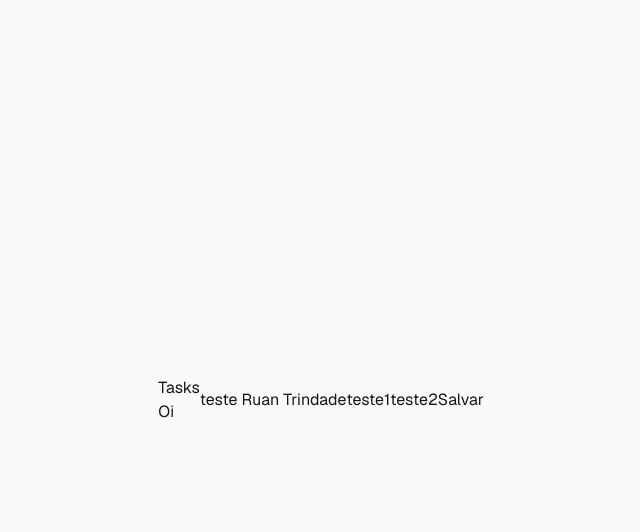
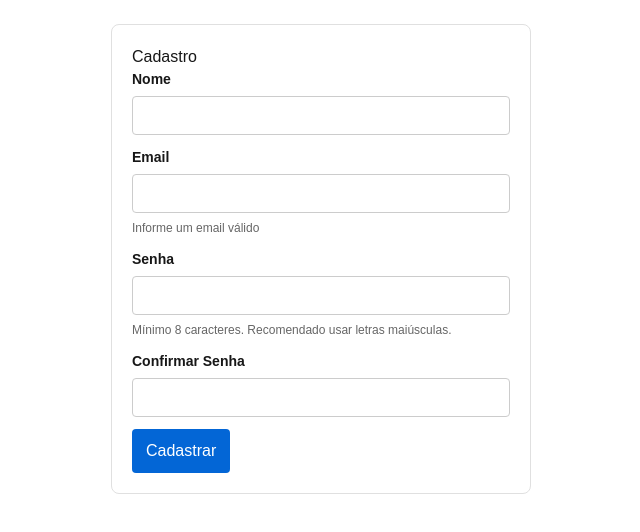
Before and after one commit to appeasytaskmanager/app-taskeasy, a Next.js app: page / in a window 1280 px wide. Shown: the top 532 px of the page, without its empty margins (319-959 px from the left). Built offline with nearby package versions, Linux system fonts and the light colour scheme.

Commit message:
tela de cadastro validators

```diff
--- a/src/app/page.tsx
+++ b/src/app/page.tsx
@@ -1,77 +1,249 @@
 "use client";
-import Image from "next/image";
-import { Button } from "./components/ui/Button";
-import { Task } from "./components/view/Tasks";
+import React, { JSX, useState } from "react";
 
-export default function Home() {
-  function click() {
-    alert("olaaa");
+type FormState = {
+    nome: string;
+    email: string;
+    senha: string;
+    confirmarSenha: string;
+};
+
+const emailRegex = /^[^\s@]+@[^\s@]+\.[^\s@]+$/;
+
+
+const mockExistingEmails = ["admin@example.com", "user@teste.com", "teste@domain.com"];
+
+async function checkEmailExists(email: string): Promise<boolean> {
+    await new Promise((r) => setTimeout(r, 700));
+    return mockExistingEmails.includes(email.toLowerCase());
 }
 
+export default function RegisterForm(): JSX.Element {
+    const [form, setForm] = useState<FormState>({
+        nome: "",
+        email: "",
+        senha: "",
+        confirmarSenha: "",
+    });
+
+    const [errors, setErrors] = useState<Partial<Record<keyof FormState | "general", string>>>({});
+    const [checkingEmail, setCheckingEmail] = useState(false);
+    const [emailAvailable, setEmailAvailable] = useState<boolean | null>(null);
+    const [submitted, setSubmitted] = useState(false);
+
+    function handleChange<K extends keyof FormState>(key: K, value: string) {
+        setForm((s) => ({ ...s, [key]: value }));
+        setErrors((e) => ({ ...e, [key]: undefined, general: undefined }));
+        if (key === "email") {
+            setEmailAvailable(null);
+        }
+    }
+
+    async function validateAll(): Promise<boolean> {
+        const newErrors: typeof errors = {};
+
+        // nome
+        if (!form.nome.trim()) newErrors.nome = "Nome é obrigatório.";
+
+        // email
+        if (!form.email.trim()) {
+            newErrors.email = "Email é obrigatório.";
+        } else if (!emailRegex.test(form.email.trim())) {
+            newErrors.email = "Formato de email inválido.";
+        } else {
+            // se o regex passar, checar disponibilidade
+            setCheckingEmail(true);
+            try {
+                const exists = await checkEmailExists(form.email.trim());
+                setEmailAvailable(!exists);
+                if (exists) newErrors.email = "Este email já está cadastrado.";
+            } catch {
+                newErrors.email = "Erro ao verificar email. Tente novamente.";
+            } finally {
+                setCheckingEmail(false);
+            }
+        }
+
+        // senha
+        if (!form.senha) {
+            newErrors.senha = "Senha é obrigatória.";
+        } else if (form.senha.length < 8) {
+            newErrors.senha = "A senha deve ter no mínimo 8 caracteres.";
+        }
+
+        // confirmarSenha
+        if (form.confirmarSenha !== form.senha) {
+            newErrors.confirmarSenha = "As senhas não coincidem.";
+        }
+
+        setErrors(newErrors);
+        return Object.keys(newErrors).length === 0;
+    }
+
+    async function handleSubmit(e: React.FormEvent) {
+        e.preventDefault();
+        setSubmitted(false);
+        const ok = await validateAll();
+        if (!ok) return;
+        // simulando envio
+        try {
+            setSubmitted(true);
+            // aqui você faria a chamada real ao backend
+            await new Promise((r) => setTimeout(r, 800));
+            // reset ou redirecionamento
+            // reset:
+            setForm({ nome: "", email: "", senha: "", confirmarSenha: "" });
+            setEmailAvailable(null);
+            setErrors({});
+            alert("Cadastro realizado com sucesso (simulação).");
+        } catch {
+            setErrors({ general: "Erro ao realizar cadastro. Tente novamente." });
+        } finally {
+            setSubmitted(false);
+        }
+    }
+
+    const senhaTemMaiuscula = /[A-Z]/.test(form.senha);
+
+    const styles: Record<string, React.CSSProperties> = {
+        container: { maxWidth: 420, margin: "24px auto", padding: 20, border: "1px solid #e0e0e0", borderRadius: 8, fontFamily: "Arial, sans-serif" },
+        field: { display: "flex", flexDirection: "column", marginBottom: 12 },
+        label: { marginBottom: 6, fontWeight: 600, fontSize: 14 },
+        input: { padding: "8px 10px", fontSize: 14, borderRadius: 4, border: "1px solid #ccc" },
+        error: { color: "#c0392b", fontSize: 13, marginTop: 6 },
+        hint: { color: "#666", fontSize: 12, marginTop: 6 },
+        button: { padding: "10px 14px", background: "#0366d6", color: "#fff", border: "none", borderRadius: 4, cursor: "pointer" },
+        disabledButton: { opacity: 0.6, cursor: "not-allowed" },
+        row: { display: "flex", justifyContent: "space-between", alignItems: "center" },
+        smallMuted: { fontSize: 12, color: "#666" },
+    };
+
     return (
-    <div className="flex min-h-screen items-center justify-center bg-zinc-50 font-sans dark:bg-black">
-      {/* <main className="flex min-h-screen w-full max-w-3xl flex-col items-center justify-between py-32 px-16 bg-white dark:bg-black sm:items-start">
-        <Image
-          className="dark:invert"
-          src="/next.svg"
-          alt="Next.js logo"
-          width={100}
-          height={20}
-          priority
+        <form onSubmit={handleSubmit} style={styles.container} noValidate>
+            <h2>Cadastro</h2>
+
+            <div style={styles.field}>
+                <label htmlFor="nome" style={styles.label}>
+                    Nome
+                </label>
+                <input
+                    id="nome"
+                    name="nome"
+                    value={form.nome}
+                    onChange={(e) => handleChange("nome", e.target.value)}
+                    style={styles.input}
+                    aria-invalid={!!errors.nome}
+                    aria-describedby="nome-error"
                 />
-        <div className="flex flex-col items-center gap-6 text-center sm:items-start sm:text-left">
-          <h1 className="max-w-xs text-3xl font-semibold leading-10 tracking-tight text-black dark:text-zinc-50">
-            To get started, edit the page.tsx file.
-          </h1>
-          <p className="max-w-md text-lg leading-8 text-zinc-600 dark:text-zinc-400">
-            Looking for a starting point or more instructions? Head over to{" "}
-            <a
-              href="https://vercel.com/templates?framework=next.js&utm_source=create-next-app&utm_medium=appdir-template-tw&utm_campaign=create-next-app"
-              className="font-medium text-zinc-950 dark:text-zinc-50"
+                {errors.nome && (
+                    <div id="nome-error" role="alert" style={styles.error}>
+                        {errors.nome}
+                    </div>
+                )}
+            </div>
+
+            <div style={styles.field}>
+                <label htmlFor="email" style={styles.label}>
+                    Email
+                </label>
+                <input
+                    id="email"
+                    name="email"
+                    type="email"
+                    value={form.email}
+                    onChange={(e) => handleChange("email", e.target.value)}
+                    onBlur={() => {
+                        // validação rápida de formato e checagem quando sair do campo
+                        if (form.email.trim() && emailRegex.test(form.email.trim())) {
+                            setCheckingEmail(true);
+                            checkEmailExists(form.email.trim())
+                                .then((exists) => {
+                                    setEmailAvailable(!exists);
+                                    setErrors((prev) => ({ ...prev, email: exists ? "Este email já está cadastrado." : undefined }));
+                                })
+                                .catch(() => setErrors((prev) => ({ ...prev, email: "Erro ao verificar email." })))
+                                .finally(() => setCheckingEmail(false));
+                        }
+                    }}
+                    style={styles.input}
+                    aria-invalid={!!errors.email}
+                    aria-describedby="email-error email-hint"
+                />
+                <div style={styles.row}>
+                    <div id="email-hint" style={styles.hint}>
+                        {checkingEmail ? "Verificando disponibilidade..." : emailAvailable === false ? "Email já cadastrado" : emailAvailable === true ? "Email disponível" : "Informe um email válido"}
+                    </div>
+                </div>
+                {errors.email && (
+                    <div id="email-error" role="alert" style={styles.error}>
+                        {errors.email}
+                    </div>
+                )}
+            </div>
+
+            <div style={styles.field}>
+                <label htmlFor="senha" style={styles.label}>
+                    Senha
+                </label>
+                <input
+                    id="senha"
+                    name="senha"
+                    type="password"
+                    value={form.senha}
+                    onChange={(e) => handleChange("senha", e.target.value)}
+                    style={styles.input}
+                    aria-invalid={!!errors.senha}
+                    aria-describedby="senha-error senha-hint"
+                />
+                <div id="senha-hint" style={styles.hint}>
+                    Mínimo 8 caracteres. Recomendado usar letras maiúsculas.
+                </div>
+                {!senhaTemMaiuscula && form.senha.length >= 8 && (
+                    <div style={{ ...styles.hint, color: "#b8860b" }}>Recomendação: inclua ao menos uma letra maiúscula para maior segurança.</div>
+                )}
+                {errors.senha && (
+                    <div id="senha-error" role="alert" style={styles.error}>
+                        {errors.senha}
+                    </div>
+                )}
+            </div>
+
+            <div style={styles.field}>
+                <label htmlFor="confirmarSenha" style={styles.label}>
+                    Confirmar Senha
+                </label>
+                <input
+                    id="confirmarSenha"
+                    name="confirmarSenha"
+                    type="password"
+                    value={form.confirmarSenha}
+                    onChange={(e) => handleChange("confirmarSenha", e.target.value)}
+                    style={styles.input}
+                    aria-invalid={!!errors.confirmarSenha}
+                    aria-describedby="confirmarSenha-error"
+                />
+                {errors.confirmarSenha && (
+                    <div id="confirmarSenha-error" role="alert" style={styles.error}>
+                        {errors.confirmarSenha}
+                    </div>
+                )}
+            </div>
+
+            {errors.general && (
+                <div role="alert" style={styles.error}>
+                    {errors.general}
+                </div>
+            )}
+
+            <div style={{ marginTop: 12 }}>
+                <button
+                    type="submit"
+                    style={{ ...styles.button, ...(checkingEmail || submitted ? styles.disabledButton : {}) }}
+                    disabled={checkingEmail || submitted}
                 >
-              Templates
-            </a>{" "}
-            or the{" "}
-            <a
-              href="https://nextjs.org/learn?utm_source=create-next-app&utm_medium=appdir-template-tw&utm_campaign=create-next-app"
-              className="font-medium text-zinc-950 dark:text-zinc-50"
-            >
-              Learning
-            </a>{" "}
-            center.
-          </p>
+                    {submitted ? "Enviando..." : "Cadastrar"}
+                </button>
             </div>
-        <div className="flex flex-col gap-4 text-base font-medium sm:flex-row">
-          <a
-            className="flex h-12 w-full items-center justify-center gap-2 rounded-full bg-foreground px-5 text-background transition-colors hover:bg-[#383838] dark:hover:bg-[#ccc] md:w-[158px]"
-            href="https://vercel.com/new?utm_source=create-next-app&utm_medium=appdir-template-tw&utm_campaign=create-next-app"
-            target="_blank"
-            rel="noopener noreferrer"
-          >
-            <Image
-              className="dark:invert"
-              src="/vercel.svg"
-              alt="Vercel logomark"
-              width={16}
-              height={16}
-            />
-            Deploy Now
-          </a>
-          <a
-            className="flex h-12 w-full items-center justify-center rounded-full border border-solid border-black/[.08] px-5 transition-colors hover:border-transparent hover:bg-black/[.04] dark:border-white/[.145] dark:hover:bg-[#1a1a1a] md:w-[158px]"
-            href="https://nextjs.org/docs?utm_source=create-next-app&utm_medium=appdir-template-tw&utm_campaign=create-next-app"
-            target="_blank"
-            rel="noopener noreferrer"
-          >
-            Documentation
-          </a>
-        </div>
-      </main> */}
-      <Task />
-      <h1>teste Ruan Trindade</h1>
-      <h1>teste1</h1>
-      <h1>teste2</h1>
-      <Button action={() => alert("Diff")} title="Salvar" />
-    </div>
+        </form>
     );
 }
```
Also changed, not shown: src/app/components/view/register/page.tsx (added, +11 -0 lines). Lines whose indentation alone changed are shown as unchanged.
